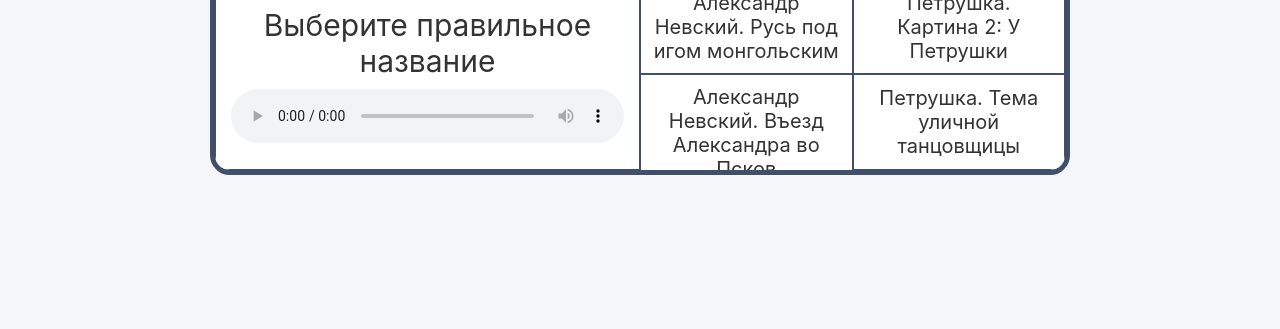
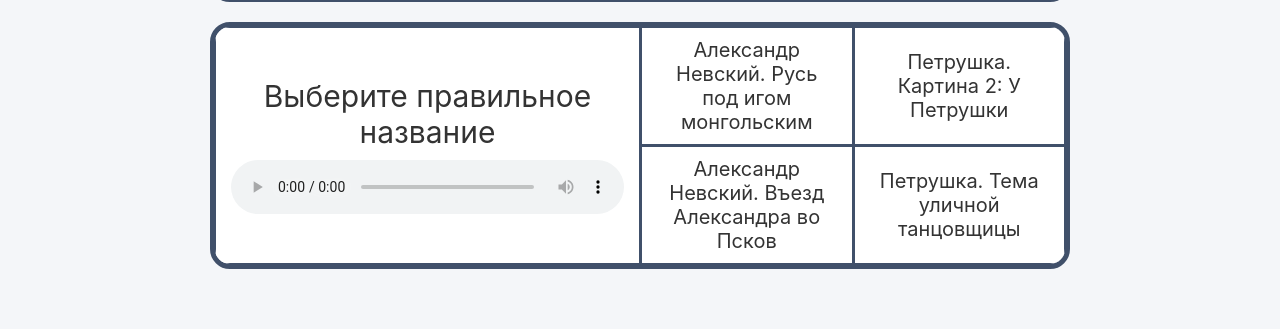
Before and after one commit to anastasiaahmedova777-commits/imk-site, a plain HTML site: page Музыкальный_тест.html in a window 1280 px wide. Shown: the part 834-1163 px from the top of the page. Before the commit the page ends 1069 px from the top, so only its background shows below. Drawn offline with Linux system fonts and the light colour scheme.

Commit message:
ВЫРОВНЯЛИСЬ БЫСТРО ТУПЫЕ

```diff
--- a/Musika.css
+++ b/Musika.css
@@ -1,12 +1,14 @@
 
 .Vopros {
   margin: 20px 0px;
-    width: 100%;
+  width: 100%;
   border: 5px solid #40506a;
   border-radius: 20px;
   display: grid;
-    height: 25vh;
-    overflow: hidden;
+  height: 25vh;
+  min-height: 25vh;
+  height: auto;
+  overflow: hidden;
   font-size: 20px;
 }
 .vl {
@@ -41,9 +43,11 @@ audio {
     display: grid;
     grid-template-columns: 1fr 1fr;
     grid-template-rows: auto auto;
-    height:auto !important;
-    min-height: fit-content;
+    gap: 1px;
+    background-color: #40506a;
+   border-left: 1px solid #40506a;
     box-sizing: border-box;
+    height: auto;
 
   }
   .variant{
@@ -52,11 +56,9 @@ audio {
     justify-content: center;
     align-items: center;
     background-color: white;
-    padding: 10px;
+    padding: 10px 14px;
     text-align: center;
     word-break: break-word;
-    height:auto !important;
-    min-height: fit-content;
     box-sizing: border-box;
     overflow-wrap: break-word;
     hyphens: auto;
```
